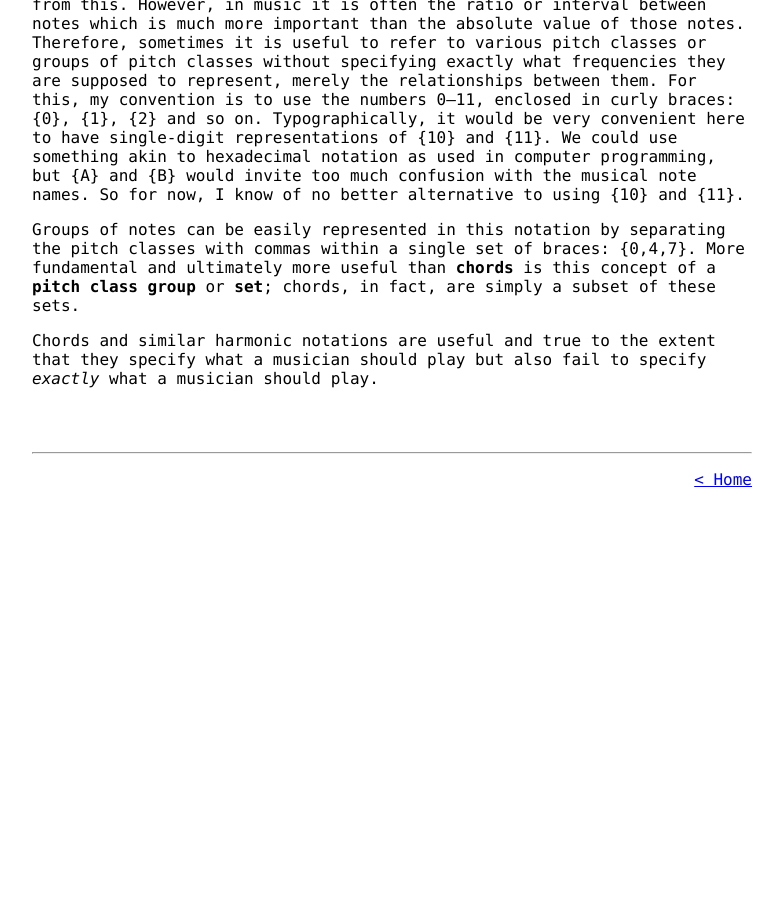
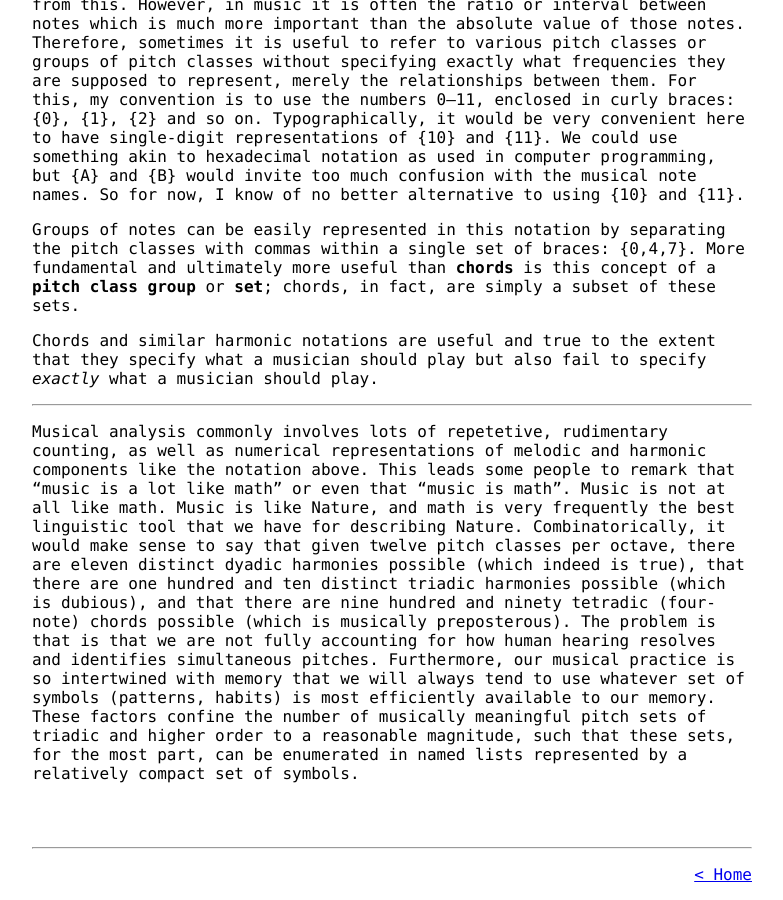
Before and after one commit to popempire/hjhw, a Jekyll site: the page built from _posts/2024-12-28-music-theory.md, in a window 1280 px wide and 900 px high, scrolled down 1189 px. Shown: the whole window, without its empty margins (248-1031 px from the left). Built offline with Jekyll 4.4.1, drawn with Linux system fonts in a browser that asks for light colours; before the commit the page ends 1694 px from its top, so only the background shows below that.

Commit message:
Update 2024-12-28-music-theory.md

```diff
--- a/_posts/2024-12-28-music-theory.md
+++ b/_posts/2024-12-28-music-theory.md
@@ -78,3 +78,24 @@ sets.
 Chords and similar harmonic notations are useful and true to the extent that
 they specify what a musician should play but also fail to specify *exactly* what
 a musician should play.
+
+---
+
+Musical analysis commonly involves lots of repetetive, rudimentary counting, as
+well as numerical representations of melodic and harmonic components like the
+notation above. This leads some people to remark that "music is a lot like math"
+or even that "music is math". Music is not at all like math. Music is like
+Nature, and math is very frequently the best linguistic tool that we have for
+describing Nature. Combinatorically, it would make sense to say that given twelve
+pitch classes per octave, there are eleven distinct dyadic harmonies possible
+(which indeed is true), that there are one hundred and ten distinct triadic
+harmonies possible (which is dubious), and that there are nine hundred and ninety
+tetradic (four-note) chords possible (which is musically preposterous).
+The problem is that is that we are not fully accounting for how human hearing
+resolves and identifies simultaneous pitches. Furthermore, our musical practice
+is so intertwined with memory that we will always tend to use whatever set of
+symbols (patterns, habits) is most efficiently available to our memory.
+These factors confine the number of musically meaningful pitch sets of triadic
+and higher order to a reasonable magnitude, such that these sets, for the most
+part, can be enumerated in named lists represented by a relatively compact set
+of symbols.
```
